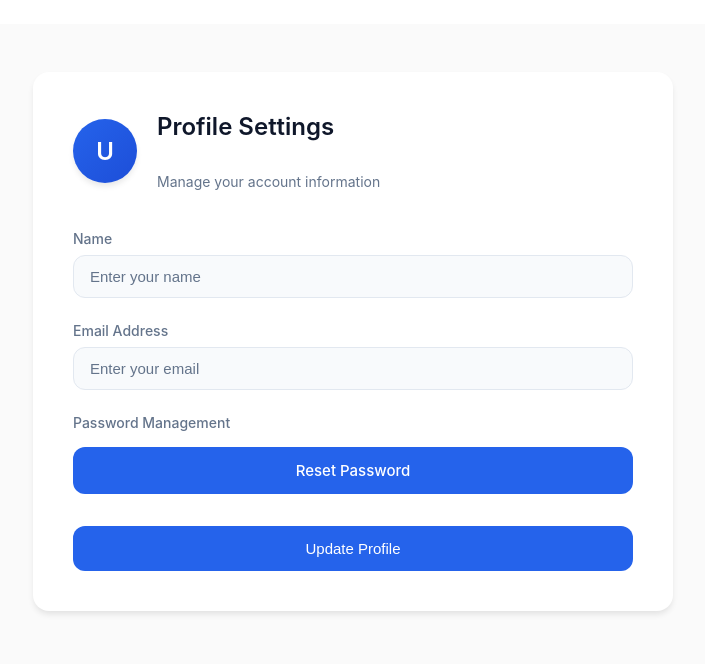
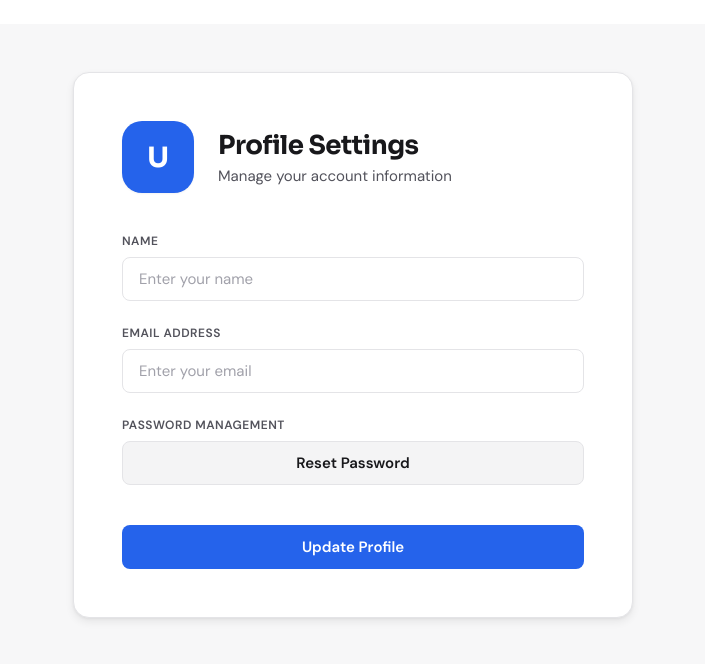
Before and after one commit to manoj633/stride, a React (Vite) app in the folder frontend/: page /profile in a window 1280 px wide. Shown: the top 664 px of the page, without its empty margins (287-992 px from the left). Built offline with nearby package versions, Linux system fonts and the light colour scheme.

Commit message:
updated profile page

```diff
--- a/frontend/src/components/Profile/Profile.css
+++ b/frontend/src/components/Profile/Profile.css
@@ -1,79 +1,99 @@
-/* Profile.css */
+/* src/components/Profile/Profile.css */
+@import url('https://fonts.googleapis.com/css2?family=Sora:wght@400;500;600;700&family=DM+Sans:wght@300;400;500;600&display=swap');
+
 :root {
-    --color-primary: #2563eb;
-    --color-primary-hover: #1d4ed8;
-    --color-background: #fafafa;
-    --color-surface: #ffffff;
-    --color-text: #0f172a;
-    --color-text-secondary: #64748b;
-    --color-border: #e2e8f0;
-    --color-input-background: #f8fafc;
-    --color-success: #10b981;
-    --color-warning: #f59e0b;
-    --gradient-primary: linear-gradient(135deg, #2563eb, #1d4ed8);
-    --shadow-sm: 0px 1px 2px rgba(0, 0, 0, 0.05);
-    --shadow-md: 0px 4px 6px -1px rgba(0, 0, 0, 0.1);
+  --ef-bg-app:        #F7F7F8;
+  --ef-bg-surface:    #FFFFFF;
+  --ef-bg-subtle:     #F4F4F5;
+  --ef-bg-hover:      #F0F0F2;
+  --ef-border:        #E4E4E7;
+  --ef-text-primary:  #18181B;
+  --ef-text-secondary:#52525B;
+  --ef-text-tertiary: #A1A1AA;
+  --ef-accent:        #2563EB;
+  --ef-accent-light:  #EFF6FF;
+  --ef-font-display:  'Sora', sans-serif;
+  --ef-font-body:     'DM Sans', sans-serif;
+  --ef-radius-md:     8px;
+  --ef-radius-lg:     12px;
+  --ef-radius-xl:     16px;
+  --ef-shadow-sm:     0 1px 2px rgba(0,0,0,0.05);
+  --ef-shadow-md:     0 4px 6px -1px rgba(0,0,0,0.1), 0 2px 4px -1px rgba(0,0,0,0.06);
+  --ef-t:             0.2s ease;
 }
 
 .profile {
-    min-height: 100vh;
-    background-color: var(--color-background);
-    padding: clamp(16px, 5vw, 48px);
-    font-family: 'Inter', sans-serif;
+    width: 100%;
+    min-height: calc(100vh - 52px); /* Assuming 52px header if present, or just full page */
+    background-color: var(--ef-bg-app);
+    padding: clamp(24px, 5vw, 48px);
+    font-family: var(--ef-font-body);
+    display: flex;
+    justify-content: center;
+    align-items: flex-start;
+    -webkit-font-smoothing: antialiased;
+}
+
+.profile *,
+.profile *::before,
+.profile *::after {
+    box-sizing: border-box;
+}
+
+.profile__container {
+    width: 100%;
+    max-width: 560px;
+}
+
+.profile__sidebar {
+    background-color: var(--ef-bg-surface);
+    border: 1px solid var(--ef-border);
+    border-radius: var(--ef-radius-xl);
+    padding: clamp(32px, 5vw, 48px);
+    box-shadow: var(--ef-shadow-md);
+    animation: fadeIn 0.4s cubic-bezier(0.16, 1, 0.3, 1);
 }
 
 .profile__header {
     display: flex;
     align-items: center;
-    gap: 20px;
+    gap: 24px;
     margin-bottom: 40px;
 }
 
 .profile__avatar {
-    width: 64px;
-    height: 64px;
-    background: var(--gradient-primary);
-    border-radius: 50%;
+    width: 72px;
+    height: 72px;
+    min-width: 72px;
+    background: var(--ef-accent);
+    border-radius: 20px;
     display: flex;
     align-items: center;
     justify-content: center;
     color: white;
-    font-size: 24px;
-    font-weight: 600;
-    box-shadow: var(--shadow-md);
+    font-size: 28px;
+    font-weight: 700;
+    font-family: var(--ef-font-display);
+    box-shadow: var(--ef-shadow-sm);
 }
 
 .profile__header-info {
     flex: 1;
 }
 
-.profile__subtitle {
-    color: var(--color-text-secondary);
-    font-size: 14px;
-    margin-top: 4px;
+.profile__title {
+    font-family: var(--ef-font-display);
+    font-size: clamp(22px, 4vw, 26px);
+    font-weight: 700;
+    color: var(--ef-text-primary);
+    margin: 0 0 4px 0;
+    letter-spacing: -0.5px;
 }
 
-.profile__input-wrapper {
-    position: relative;
-}
-
-.profile__container {
-    max-width: 640px;
-    margin: 0 auto;
-}
-
-.profile__sidebar {
-    background-color: var(--color-surface);
-    border-radius: 16px;
-    padding: clamp(24px, 5vw, 40px);
-    box-shadow: var(--shadow-md);
-}
-
-.profile__title {
-    font-size: clamp(20px, 4vw, 24px);
-    font-weight: 600;
-    color: var(--color-text);
-    margin-bottom: 32px;
+.profile__subtitle {
+    color: var(--ef-text-secondary);
+    font-size: 15px;
+    margin: 0;
 }
 
 .profile__form {
@@ -89,59 +109,73 @@
 }
 
 .profile__label {
-    font-size: 14px;
-    font-weight: 500;
-    color: var(--color-text-secondary);
+    font-size: 12px;
+    font-weight: 700;
+    color: var(--ef-text-secondary);
+    text-transform: uppercase;
+    letter-spacing: 0.5px;
+    margin: 0;
 }
 
-.profile__input {
-    padding: 12px 16px;
-    border: 1px solid var(--color-border);
-    border-radius: 12px;
-    background-color: var(--color-input-background);
-    font-size: 15px;
-    color: var(--color-text);
-    transition: all 0.2s ease;
-}
-
-.profile__input-icon {
-    position: absolute;
-    right: 16px;
-    top: 50%;
-    transform: translateY(-50%);
-    font-size: 16px;
+.profile__input-wrapper {
+    position: relative;
 }
 
 .profile__input {
     width: 100%;
-    padding-right: 40px;
+    height: 44px;
+    padding: 0 16px;
+    border: 1px solid var(--ef-border);
+    border-radius: var(--ef-radius-md);
+    background-color: var(--ef-bg-surface);
+    font-size: 15px;
+    font-family: var(--ef-font-body);
+    color: var(--ef-text-primary);
+    transition: all var(--ef-t);
 }
 
 .profile__input:focus {
     outline: none;
-    border-color: var(--color-primary);
-    box-shadow: 0 0 0 3px rgba(37, 99, 235, 0.1);
+    border-color: var(--ef-accent);
+    box-shadow: 0 0 0 3px var(--ef-accent-light);
 }
 
 .profile__input::placeholder {
-    color: var(--color-text-secondary);
+    color: var(--ef-text-tertiary);
 }
 
 .profile__button {
-    margin-top: 8px;
-    padding: 14px 24px;
-    background-color: var(--color-primary);
+    height: 44px;
+    margin-top: 16px;
+    padding: 0 24px;
+    background-color: var(--ef-accent);
     color: white;
     border: none;
-    border-radius: 12px;
+    border-radius: var(--ef-radius-md);
     font-size: 15px;
-    font-weight: 500;
+    font-weight: 700;
+    font-family: var(--ef-font-body);
     cursor: pointer;
-    transition: all 0.2s ease;
+    transition: all var(--ef-t);
+    display: flex;
+    align-items: center;
+    justify-content: center;
+}
+
+.profile__form-group .profile__button {
+    margin-top: 0;
+    background-color: var(--ef-bg-subtle);
+    color: var(--ef-text-primary);
+    border: 1px solid var(--ef-border);
+}
+
+.profile__form-group .profile__button:hover {
+    background-color: var(--ef-bg-hover);
+    transform: translateY(-1px);
 }
 
 .profile__button:hover {
-    background-color: var(--color-primary-hover);
+    opacity: 0.9;
     transform: translateY(-1px);
 }
 
@@ -152,25 +186,27 @@
 .profile__button--loading {
     opacity: 0.7;
     cursor: not-allowed;
+    transform: none !important;
 }
 
 .profile__admin-badge {
-    background: var(--color-warning);
-    color: white;
-    padding: 8px 16px;
-    border-radius: 20px;
-    font-size: 14px;
-    font-weight: 500;
+    background: #FEF3C7;
+    color: #92400E;
+    padding: 6px 12px;
+    border-radius: 6px;
+    font-size: 13px;
+    font-weight: 600;
     display: inline-flex;
     align-items: center;
-    margin-bottom: 16px;
+    margin-bottom: 24px;
+    border: 1px solid #FDE68A;
 }
 
 .profile__button-content {
     display: flex;
     align-items: center;
     justify-content: center;
-    gap: 8px;
+    gap: 10px;
 }
 
 .profile__spinner {
@@ -183,43 +219,18 @@
 }
 
 @keyframes spin {
-    to {
-        transform: rotate(360deg);
-    }
+    to { transform: rotate(360deg); }
 }
 
-.profile__input-wrapper:hover .profile__input {
-    border-color: var(--color-primary);
-}
-
-.profile__button:hover {
-    transform: translateY(-2px);
-    box-shadow: 0 4px 12px rgba(37, 99, 235, 0.2);
-}
-
-/* Dark mode enhancements */
-@media (prefers-color-scheme: dark) {
-    .profile__avatar {
-        background: linear-gradient(135deg, #3b82f6, #1d4ed8);
-    }
-
-    .profile__admin-badge {
-        background: #b45309;
-    }
-
-    .profile__input-wrapper:hover .profile__input {
-        border-color: #60a5fa;
-    }
+@keyframes fadeIn {
+    from { opacity: 0; transform: translateY(8px); }
+    to { opacity: 1; transform: translateY(0); }
 }
 
 /* Responsive Design */
 @media (max-width: 768px) {
-    .profile__sidebar {
+    .profile {
         padding: 24px;
-    }
-
-    .profile__button {
-        padding: 12px 20px;
     }
 }
 
@@ -229,52 +240,13 @@
     }
 
     .profile__sidebar {
-        padding: 20px;
-        border-radius: 12px;
+        padding: 24px;
+        border-radius: var(--ef-radius-lg);
     }
 
-    .profile__form {
-        gap: 20px;
-    }
-
-    .profile__input {
-        padding: 10px 14px;
-        font-size: 14px;
+    .profile__header {
+        flex-direction: column;
+        align-items: flex-start;
+        gap: 16px;
     }
 }
-
-/* Dark mode support */
-@media (prefers-color-scheme: dark) {
-    :root {
-        --color-background: #0f172a;
-        --color-surface: #1e293b;
-        --color-text: #f8fafc;
-        --color-text-secondary: #94a3b8;
-        --color-border: #334155;
-        --color-input-background: #1e293b;
-    }
-
-    .profile__input {
-        background-color: #1e293b;
-    }
-
-    .profile__button {
-        background-color: var(--color-primary);
-    }
-}
-
-@keyframes fadeIn {
-    from {
-        opacity: 0;
-        transform: translateY(10px);
-    }
-
-    to {
-        opacity: 1;
-        transform: translateY(0);
-    }
-}
-
-.profile__sidebar {
-    animation: fadeIn 0.3s ease-out;
-}
```
